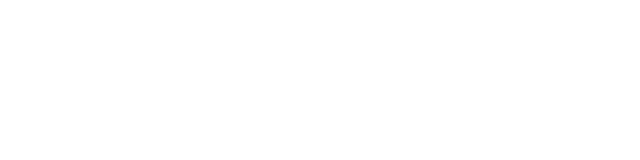
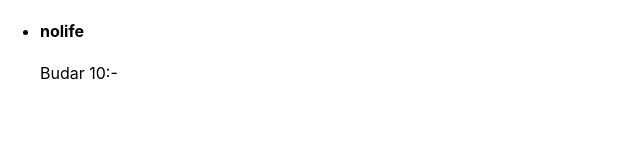
Before and after one commit to jimmyhornstrom/AuctionNakowski, a React (Create React App) app in the folder auction-app/: page / in a window 1280 px wide. Shown: the top 160 px of the page, without its empty margins (0-640 px from the left). Built offline with nearby package versions, Linux system fonts and the light colour scheme.

Commit message:
context update

```diff
--- a/auction-app/src/App.js
+++ b/auction-app/src/App.js
@@ -3,15 +3,19 @@
 import './App.css';
 import Test from './Components/CreateAuction/test'
 import BidContextProvider from './Context/BidContext';
+import ActiveAuction from './Components/ViewActiveAuction/ActiveAuction';
+import AuctionContextProvider from './Context/AuctionContext';
+
 
 function App() {
 
-
   return (
-    <BidContextProvider>
-    <div></div>
-    {/* <Test /> */}
-    </BidContextProvider>
+    <AuctionContextProvider>
+      <BidContextProvider>
+          {/* <Test /> */}
+          <ActiveAuction />
+      </BidContextProvider>
+    </AuctionContextProvider>
   );
 }
 
--- a/auction-app/src/Components/ViewActiveAuction/ActiveAuction.js
+++ b/auction-app/src/Components/ViewActiveAuction/ActiveAuction.js
@@ -1,18 +1,26 @@
-import React, {useEffect} from 'react';
-import Navbar from '../Navbar';
+import React, {useEffect, useContext} from 'react';
 import AuctionInfo from './AuctionInfo';
-import BidInfo from './BidInfo';
 import BidList from './BidList';
 import MakeBidForm from './MakeBidForm';
 
-export default function ActiveAuction() {
+export default function ActiveAuction() {//{auction}
+
+    //för test
+    const auction = {
+        "AuktionID": 4604,
+        "Titel": "Hejhopp",
+        "Beskrivning": "hehe",
+        "StartDatum": "2019-04-28T00:00:00",
+        "SlutDatum": "2019-04-30T00:00:00",
+        "Gruppkod": 2210,
+        "Utropspris": 4214,
+        "SkapadAv": "Jimmy"}
 
     return (
         <React.Fragment>
-            <Navbar />
-            <AuctionInfo />
-            <MakeBidForm />
-            <BidList />
+            <AuctionInfo auction={auction}/>
+            {/* <MakeBidForm /> */}
+            <BidList auctionID={auction.AuktionID} />
         </React.Fragment>
     )
 }
--- a/auction-app/src/Components/ViewActiveAuction/BidInfo.js
+++ b/auction-app/src/Components/ViewActiveAuction/BidInfo.js
@@ -1,10 +1,9 @@
-import React, {useEffect} from 'react'
+import React from 'react'
 
-export default function BidInfo() {
-
+export default function BidInfo({bid}) {
     return (
-        <React.Fragment>
-
-        </React.Fragment>
+        <li>
+            <h4>{bid.Budgivare}</h4> <p>{"Budar " + bid.Summa + ":-"}</p>
+        </li>
     )
 }
--- a/auction-app/src/Components/ViewActiveAuction/BidList.js
+++ b/auction-app/src/Components/ViewActiveAuction/BidList.js
@@ -1,13 +1,24 @@
-import React, {useEffect} from 'react';
+import React, {useContext} from 'react';
 import BidInfo from './BidInfo';
-import BidAPIList from '../../Repositorys/BidAPIRepository';
+import { BidContext } from '../../Context/BidContext';
+import { AuctionContext } from '../../Context/AuctionContext';
 
 
-export default function BidList() {
+export default function BidList({auctionID}) {
 
-    return (
-        <React.Fragment>
+    const {bids} = useContext(BidContext);
+    const {removeAuction} = useContext(AuctionContext);
 
-        </React.Fragment>
+    return bids.length ? (<React.Fragment>
+        <ul>
+            {bids.map(bid => {
+                return( <BidInfo bid={bid} key={bid.BudID} /> );
+            })}
+        </ul>
+        </React.Fragment>) : (
+            <React.Fragment>
+                <div>Inga bud givna</div>
+                <button onClick={() => removeAuction(auctionID)}>Ta bort Auktionen</button>
+            </React.Fragment>
     )
 }
--- a/auction-app/src/Context/AuctionContext.js
+++ b/auction-app/src/Context/AuctionContext.js
@@ -4,11 +4,16 @@
 
 const AuctionContextProvider = (props) => {
     const [auctions, setAuctions] = useState([]);
+
     const addAuction = (arrayWithAuctions) => {
         setAuctions([...auctions, ...arrayWithAuctions]);
     }
+    const removeAuction = (id) => {
+        //tar bara bort i context just nu, behöver ta bort i db också
+        setAuctions(auctions.filter(auction => auction.AuktionID !== id));
+    }
     return(
-        <AuctionContext.Provider value={auctions, addAuction}>
+        <AuctionContext.Provider value={{auctions, addAuction, removeAuction}}>
             { props.children }
         </AuctionContext.Provider>
     )
--- a/auction-app/src/Context/BidContext.js
+++ b/auction-app/src/Context/BidContext.js
@@ -1,22 +1,25 @@
 import React, {createContext, useState} from 'react';
-import GetAPIData from '../Repositorys/BidAPIRepository';
 import GetBidData from '../Repositorys/BidAPIRepository';
 
 export const BidContext = createContext();
 
 const BidContextProvider = (props) => {
-    const [bids, setBids] = useState([]);
+    const testdata = {BudID: 1, Summa: 10, AuktionID: 4604, Budgivare: "nolife"};
+
+    const [bids, setBids] = useState([testdata]);
+
     const addBid = (BudID, Summa, AuktionID, Budgivare) => {
         setBids([...bids, {BudID, Summa, AuktionID, Budgivare}]);
     }
 
     //denna metod sätter om bidden till den auktion som man är inne på
     const setBidForAuction = (auctionID) => {
-        let newBids = GetBidData(auctionID);
+        let newBids = [];
+        newBids = GetBidData(auctionID);
         setBids([...newBids]);
     }
     return(
-        <BidContext.Provider value={bids, addBid, setBidForAuction}>
+        <BidContext.Provider value={{bids, addBid, setBidForAuction}}>
             { props.children }
         </BidContext.Provider>
     )
--- a/auction-app/src/Repositorys/BidAPIRepository.js
+++ b/auction-app/src/Repositorys/BidAPIRepository.js
@@ -2,11 +2,12 @@
 //hämtar bud för en specifik auktion
 const GetBidData = (auctionid) => {
     let url = "http://nackowskis.azurewebsites.net/api/Bud/2210/" + auctionid;
-    let bids = [];
+     let bids = [];
     fetch(url).then(res => res.json()).then(function (data) {
+
             bids= data;
-            return bids;
-       });
+
+       });return bids;
 }
 
 export default GetBidData;
```
